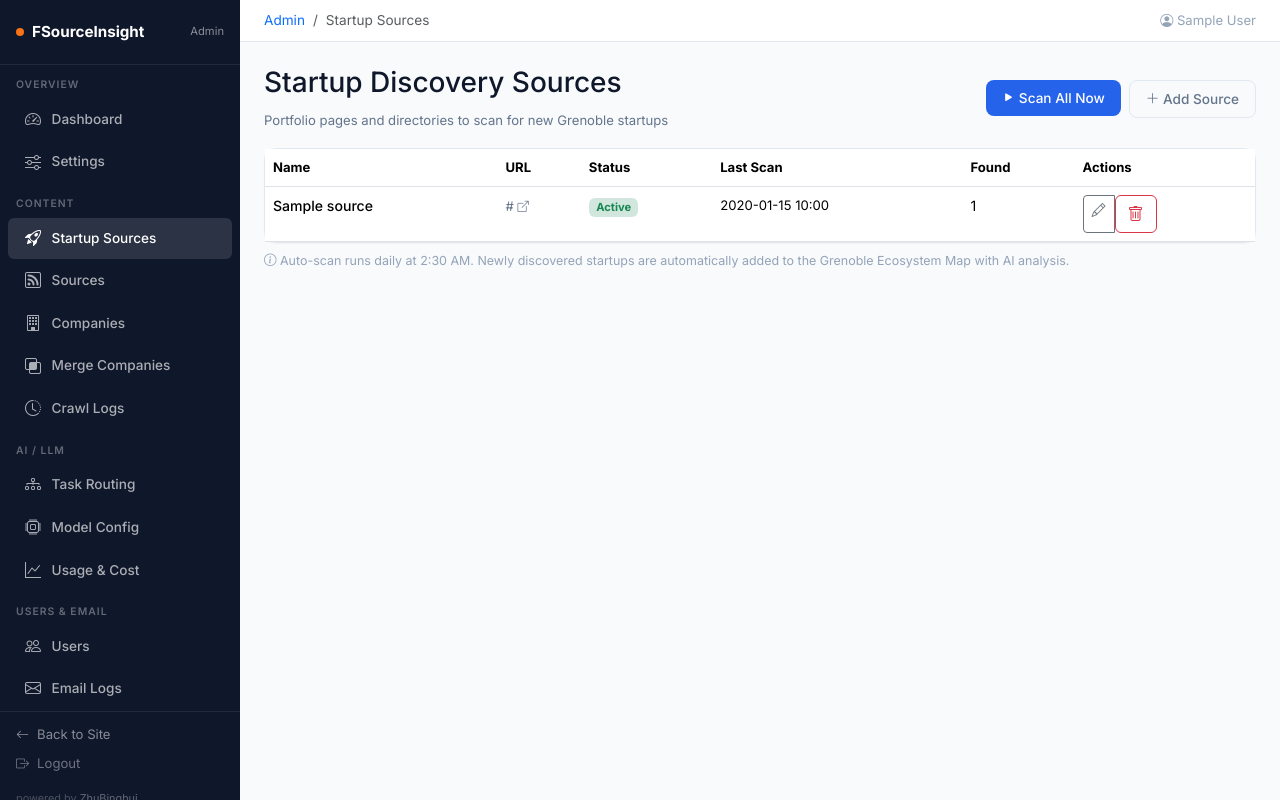
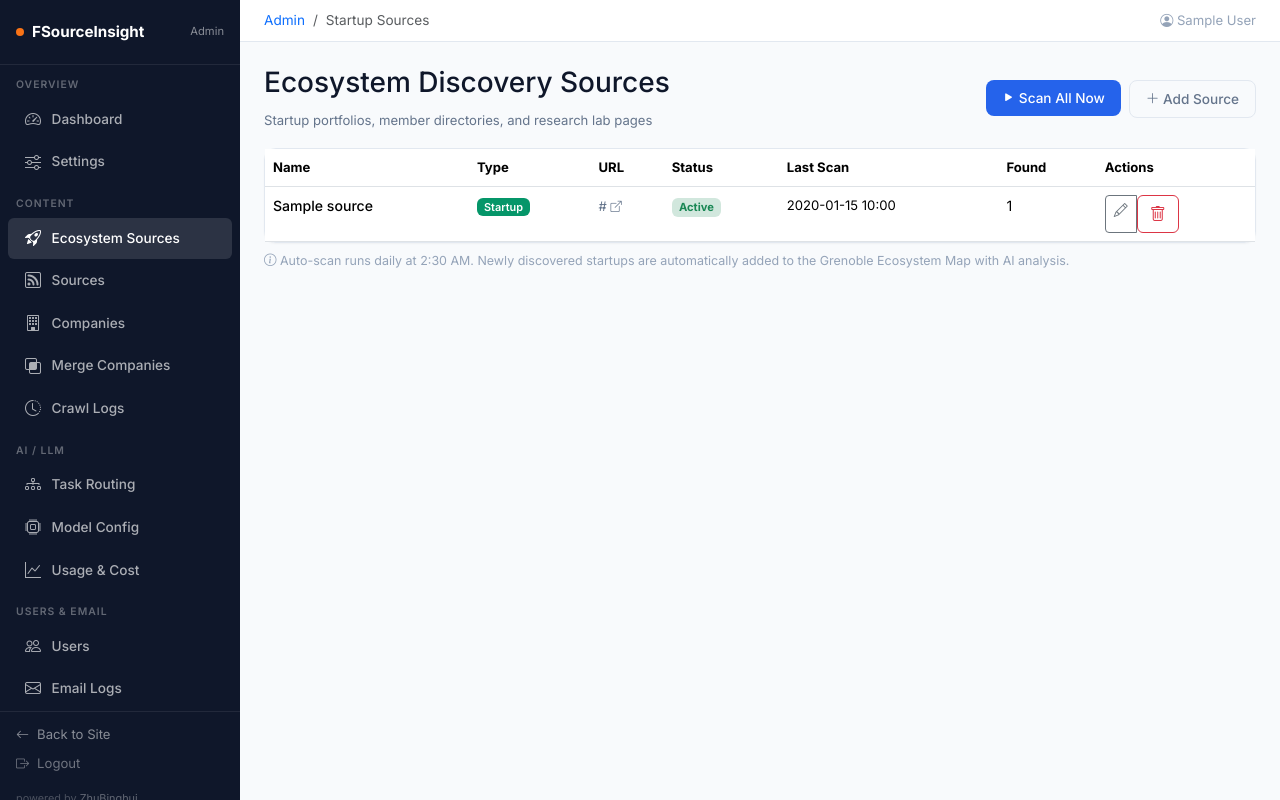
Before and after one commit to zhubinghui/FSourceInsight, a Flask app: page /admin/startup-sources in a window 1280 px wide. Run offline with Flask 3, Linux system fonts and the light colour scheme; a user stored in the database is signed in; tables that the repository leaves empty hold one stand-in row (values such as "Sample post"); parts of the project's set-up code (start-up, migrations or seed data) failed here and were passed over.

Commit message:
feat: unified ecosystem sources (startups + research labs)
Renamed:
- "Startup Sources" → "Ecosystem Discovery Sources"
- "Companies" nav → "Ecosystem"
- Map subtitle: "Startups, research labs & companies by sector"

Model: StartupSource.source_type field (startup / research_lab)
- Research labs auto-tagged: company_stage=research_institute, sector=Research Institute
- Type shown as colored badge in admin list (purple Lab / green Startup)
- Type selector in create/edit form

Seeded 18 Grenoble research labs:
TIMA, LIG, Spintec, GIPSA-lab, G2Elab, Clinatec, EMBL, TIMC,
VERIMAG, AMIES, LJK, MaiMoSiNE, ILL, Neel, LEGI, IPAG, IGE, CEA-IRIG

Total ecosystem sources: 21 (3 startup + 18 research_lab)

Co-Authored-By: Claude Opus 4.6 (1M context) <noreply@anthropic.com>

```diff
--- a/app/web/templates/admin/admin_base.html
+++ b/app/web/templates/admin/admin_base.html
@@ -134,7 +134,7 @@
             <div class="sidebar-section">Content</div>
             <ul class="sidebar-nav">
                 <li><a href="{{ url_for('admin.startup_sources') }}" class="{{ 'active' if 'startup' in (request.endpoint or '') }}">
-                    <i class="bi bi-rocket-takeoff"></i> Startup Sources
+                    <i class="bi bi-rocket-takeoff"></i> Ecosystem Sources
                 </a></li>
                 <li><a href="{{ url_for('admin.sources') }}" class="{{ 'active' if 'source' in (request.endpoint or '') and 'startup' not in (request.endpoint or '') }}">
                     <i class="bi bi-rss"></i> Sources
--- a/app/web/templates/admin/startup_sources.html
+++ b/app/web/templates/admin/startup_sources.html
@@ -6,8 +6,8 @@
 {% block content %}
 <div class="d-flex justify-content-between align-items-center mb-3">
     <div>
-        <h3>Startup Discovery Sources</h3>
-        <small class="text-fs-secondary">Portfolio pages and directories to scan for new Grenoble startups</small>
+        <h3>Ecosystem Discovery Sources</h3>
+        <small class="text-fs-secondary">Startup portfolios, member directories, and research lab pages</small>
     </div>
     <div class="d-flex gap-2">
         <form method="post" action="{{ url_for('admin.startup_scan_now') }}" style="display: inline;">
@@ -28,13 +28,20 @@
         <table class="table table-hover mb-0" style="font-size: 0.88rem;">
             <thead>
                 <tr class="text-fs-secondary" style="font-size: 0.82rem;">
-                    <th>Name</th><th>URL</th><th>Status</th><th>Last Scan</th><th>Found</th><th>Actions</th>
+                    <th>Name</th><th>Type</th><th>URL</th><th>Status</th><th>Last Scan</th><th>Found</th><th>Actions</th>
                 </tr>
             </thead>
             <tbody>
                 {% for source in sources %}
                 <tr>
                     <td class="fw-medium">{{ source.name }}</td>
+                    <td>
+                        {% if source.source_type == 'research_lab' %}
+                        <span class="badge" style="background: var(--fs-purple); font-size: 0.68rem;">Lab</span>
+                        {% else %}
+                        <span class="badge badge-investment" style="font-size: 0.68rem;">Startup</span>
+                        {% endif %}
+                    </td>
                     <td style="max-width: 250px; overflow: hidden; text-overflow: ellipsis; white-space: nowrap;">
                         <a href="{{ source.url }}" target="_blank" class="text-decoration-none text-fs-secondary" style="font-size: 0.82rem;">
                             {{ source.url | replace('https://', '') | truncate(50) }} <i class="bi bi-box-arrow-up-right" style="font-size: 0.7rem;"></i>
@@ -63,7 +70,7 @@
                     </td>
                 </tr>
                 {% else %}
-                <tr><td colspan="6" class="text-center text-fs-muted py-4">No startup sources configured. <a href="{{ url_for('admin.startup_source_new') }}">Add one</a>.</td></tr>
+                <tr><td colspan="7" class="text-center text-fs-muted py-4">No sources configured. <a href="{{ url_for('admin.startup_source_new') }}">Add one</a>.</td></tr>
                 {% endfor %}
             </tbody>
         </table>
--- a/app/web/templates/base.html
+++ b/app/web/templates/base.html
@@ -36,7 +36,7 @@
                     </li>
                     <li class="nav-item">
                         <a class="nav-link" href="{{ url_for('company.index') }}">
-                            <i class="bi bi-building"></i> Companies
+                            <i class="bi bi-geo-alt"></i> Ecosystem
                         </a>
                     </li>
                     <li class="nav-item">
--- a/app/web/templates/company/index.html
+++ b/app/web/templates/company/index.html
@@ -9,12 +9,12 @@
         <h2 style="font-weight: 700; letter-spacing: -0.3px;">
             <i class="bi bi-geo-alt-fill" style="color: var(--fs-orange);"></i> Grenoble Ecosystem Map
         </h2>
-        <p class="text-fs-secondary mb-0" style="font-size: 0.88rem;">Grenoble / AURA tech companies by sector</p>
+        <p class="text-fs-secondary mb-0" style="font-size: 0.88rem;">Startups, research labs & companies by sector</p>
         {% else %}
         <h2 style="font-weight: 700; letter-spacing: -0.3px;">
-            <i class="bi bi-building"></i> French Tech Companies
+            <i class="bi bi-building"></i> French Tech Ecosystem
         </h2>
-        <p class="text-fs-secondary mb-0" style="font-size: 0.88rem;">All tracked companies across the French tech ecosystem</p>
+        <p class="text-fs-secondary mb-0" style="font-size: 0.88rem;">All tracked companies, startups & research labs</p>
         {% endif %}
     </div>
     <div class="btn-group btn-group-sm">
--- a/app/web/views/admin.py
+++ b/app/web/views/admin.py
@@ -476,6 +476,7 @@ def startup_source_new():
         source = StartupSource(
             name=request.form.get('name', '').strip(),
             url=request.form.get('url', '').strip(),
+            source_type=request.form.get('source_type', 'startup'),
             description=request.form.get('description', '').strip() or None,
             is_active=request.form.get('is_active') == 'on',
         )
@@ -492,10 +493,11 @@ def startup_source_edit(source_id):
     if request.method == 'POST':
         source.name = request.form.get('name', '').strip()
         source.url = request.form.get('url', '').strip()
+        source.source_type = request.form.get('source_type', source.source_type)
         source.description = request.form.get('description', '').strip() or None
         source.is_active = request.form.get('is_active') == 'on'
         db.session.commit()
-        flash(f'Startup source "{source.name}" updated.', 'success')
+        flash(f'Source "{source.name}" updated.', 'success')
         return redirect(url_for('admin.startup_sources'))
     return render_template('admin/startup_source_form.html', source=source)
 
```
Also changed, not shown: app/crawlers/startup_discovery.py (+6 -3 lines), app/models/startup_source.py (+5 -3 lines), app/web/templates/admin/startup_source_form.html (+8 -1 lines), migrations/versions/048299ae841b_add_source_type_to_startup_source.py (added, +32 -0 lines).
